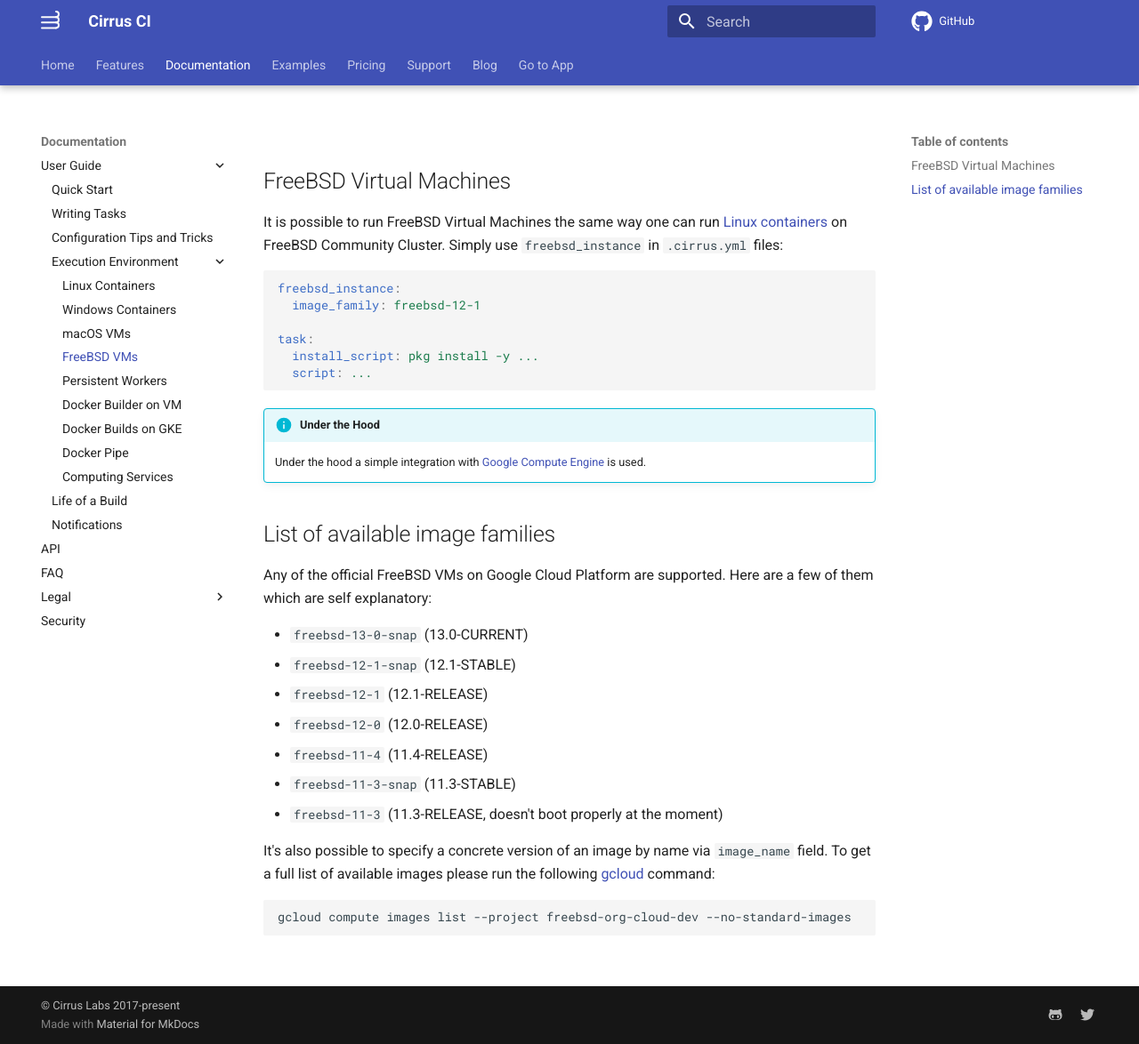
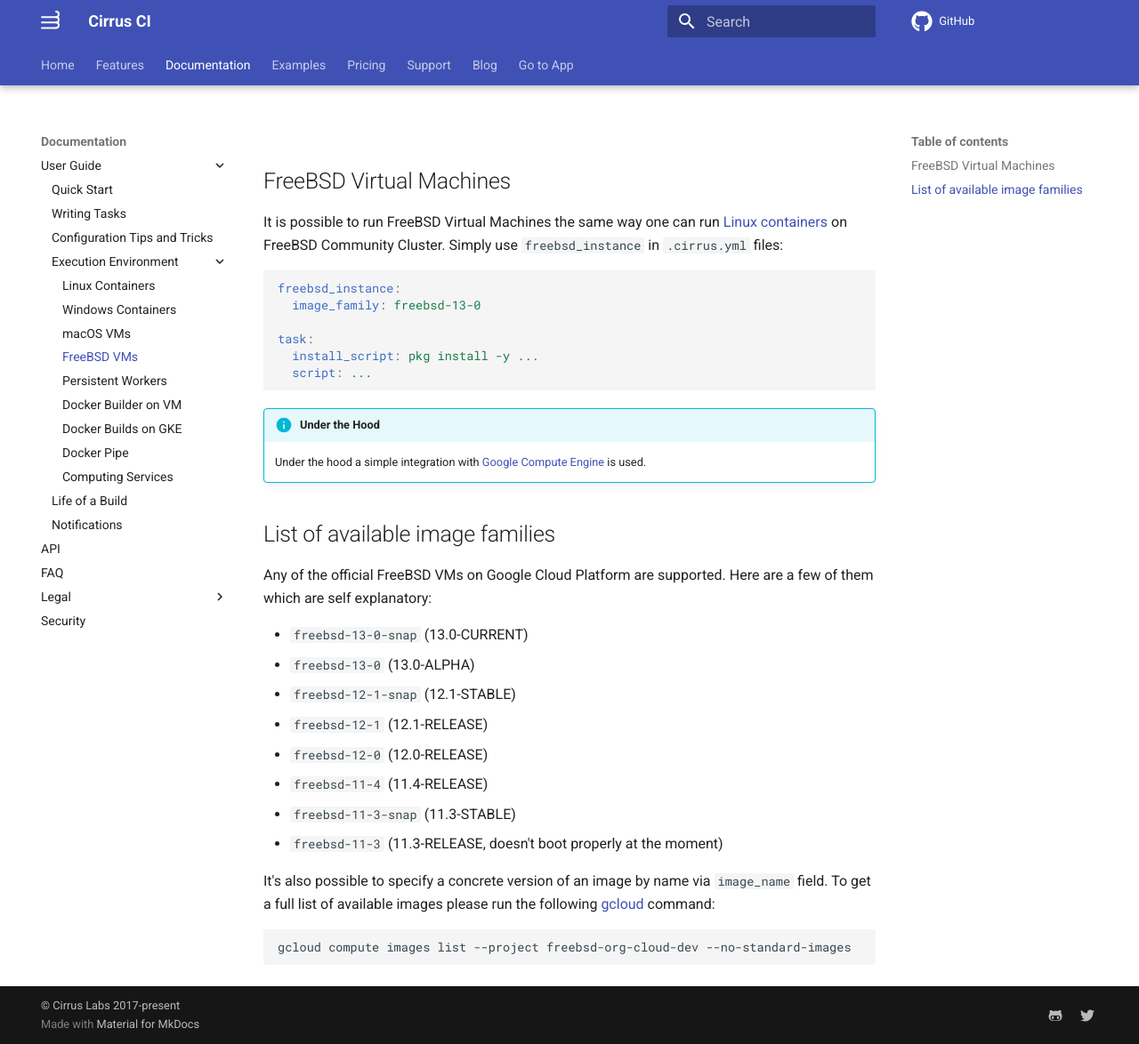
Before and after one commit to cirruslabs/cirrus-ci-docs, an MkDocs documentation site: the page built from docs/guide/FreeBSD.md, in a window 1280 px wide and 1174 px high. Shown: the whole window at 89% size. Built offline with MkDocs 1.6.1 and Material for MkDocs 9.7.7, drawn with Linux system fonts in a browser that asks for light colours; comment, search, counter and statistics services are not loaded.

Commit message:
FreeBSD 13.0

````diff
--- a/docs/guide/FreeBSD.md
+++ b/docs/guide/FreeBSD.md
@@ -5,7 +5,7 @@ Simply use `freebsd_instance` in `.cirrus.yml` files:
 
 ```yaml
 freebsd_instance:
-  image_family: freebsd-12-1
+  image_family: freebsd-13-0
 
 task:
   install_script: pkg install -y ...
@@ -21,6 +21,7 @@ task:
 Any of the official FreeBSD VMs on Google Cloud Platform are supported. Here are a few of them which are self explanatory:
 
 * `freebsd-13-0-snap` (13.0-CURRENT)
+* `freebsd-13-0`      (13.0-ALPHA)
 * `freebsd-12-1-snap` (12.1-STABLE)
 * `freebsd-12-1`      (12.1-RELEASE)
 * `freebsd-12-0`      (12.0-RELEASE)
````
